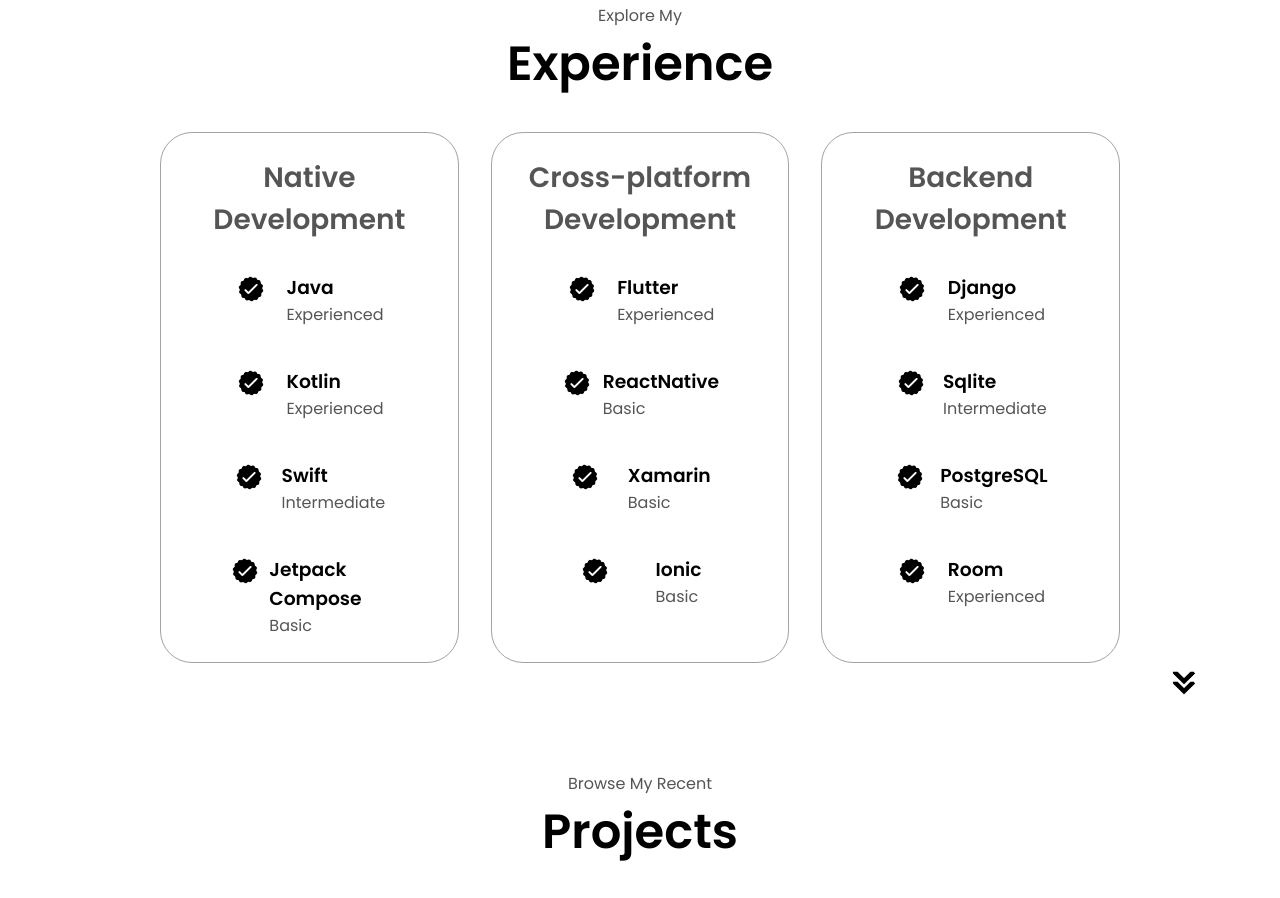
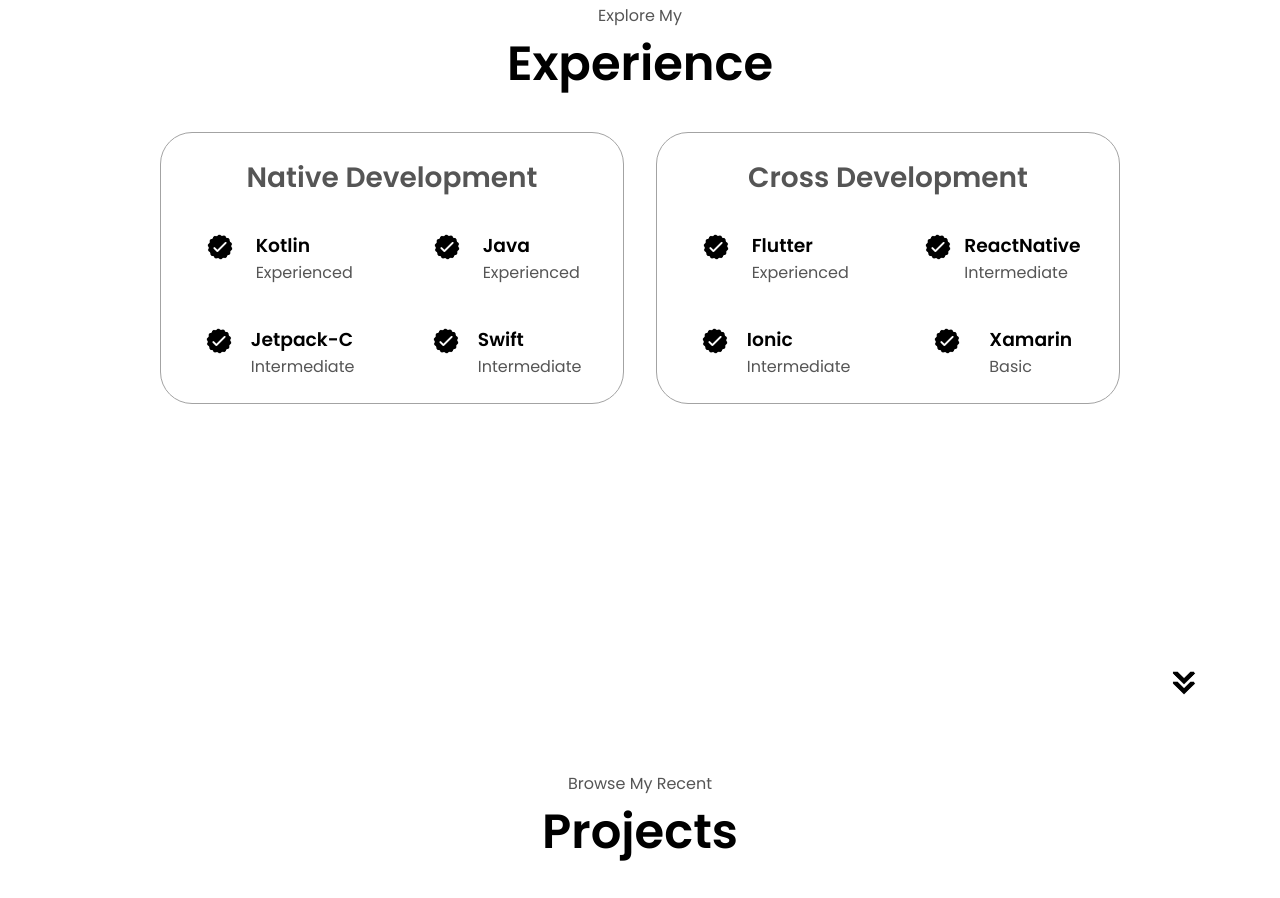
Before and after one commit to MouadELouichouani/MyPortfolio, a plain HTML site: page index.html in a window 1280 px wide. Shown: the part 1693-2591 px from the top of the page. Drawn offline with Linux system fonts and the light colour scheme.

Commit message:
experience_update

```diff
--- a/index.html
+++ b/index.html
@@ -132,6 +132,17 @@
                   class="icon"
                 />
                 <div>
+                  <h3>Kotlin</h3>
+                  <p>Experienced</p>
+                </div>
+              </article>
+              <article>
+                <img
+                  src="./assets/checkmark.png"
+                  alt="Experience icon"
+                  class="icon"
+                />
+                <div>
                   <h3>Java</h3>
                   <p>Experienced</p>
                 </div>
@@ -143,8 +154,8 @@
                   class="icon"
                 />
                 <div>
-                  <h3>Kotlin</h3>
-                  <p>Experienced</p>
+                  <h3>Jetpack-C</h3>
+                  <p>Intermediate</p>
                 </div>
               </article>
               <article>
@@ -158,6 +169,17 @@
                   <p>Intermediate</p>
                 </div>
               </article>
+              <!-- <article>
+                <img
+                  src="./assets/checkmark.png"
+                  alt="Experience icon"
+                  class="icon"
+                />
+                <div>
+                  <h3>TypeScript</h3>
+                  <p>Basic</p>
+                </div>
+              </article>
               <article>
                 <img
                   src="./assets/checkmark.png"
@@ -165,14 +187,14 @@
                   class="icon"
                 />
                 <div>
-                  <h3>Jetpack Compose</h3>
-                  <p>Basic</p>
+                  <h3>Material UI</h3>
+                  <p>Intermediate</p>
                 </div>
-              </article>
+              </article> -->
             </div>
           </div>
           <div class="details-container">
-            <h2 class="experience-sub-title">Cross-platform Development</h2>
+            <h2 class="experience-sub-title">Cross Development</h2>
             <div class="article-container">
               <article>
                 <img
@@ -193,7 +215,18 @@
                 />
                 <div>
                   <h3>ReactNative</h3>
-                  <p>Basic</p>
+                  <p>Intermediate</p>
+                </div>
+              </article>
+              <article>
+                <img
+                  src="./assets/checkmark.png"
+                  alt="Experience icon"
+                  class="icon"
+                />
+                <div>
+                  <h3>Ionic</h3>
+                  <p>Intermediate</p>
                 </div>
               </article>
               <article>
@@ -205,66 +238,6 @@
                 <div>
                   <h3>Xamarin</h3>
                   <p>Basic</p>
-                </div>
-              </article>
-              <article>
-                <img
-                  src="./assets/checkmark.png"
-                  alt="Experience icon"
-                  class="icon"
-                />
-                <div>
-                  <h3>Ionic</h3>
-                  <p>Basic</p>
-                </div>
-              </article>
-            </div>
-          </div>
-          <div class="details-container">
-            <h2 class="experience-sub-title">Backend Development</h2>
-            <div class="article-container">
-              <article>
-                <img
-                  src="./assets/checkmark.png"
-                  alt="Experience icon"
-                  class="icon"
-                />
-                <div>
-                  <h3>Django</h3>
-                  <p>Experienced</p>
-                </div>
-              </article>
-              <article>
-                <img
-                  src="./assets/checkmark.png"
-                  alt="Experience icon"
-                  class="icon"
-                />
-                <div>
-                  <h3>Sqlite</h3>
-                  <p>Intermediate</p>
-                </div>
-              </article>
-              <article>
-                <img
-                  src="./assets/checkmark.png"
-                  alt="Experience icon"
-                  class="icon"
-                />
-                <div>
-                  <h3>PostgreSQL</h3>
-                  <p>Basic</p>
-                </div>
-              </article>
-              <article>
-                <img
-                  src="./assets/checkmark.png"
-                  alt="Experience icon"
-                  class="icon"
-                />
-                <div>
-                  <h3>Room</h3>
-                  <p>Experienced</p>
                 </div>
               </article>
             </div>
```
